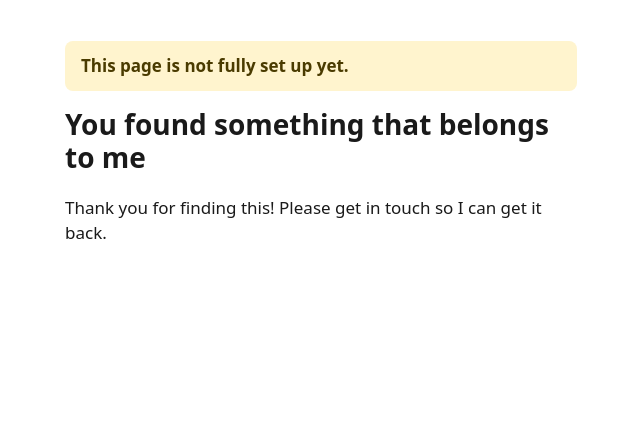
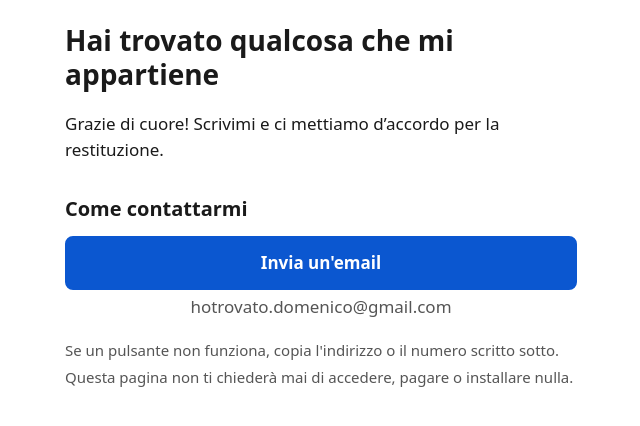
Before and after one commit to domenicoaloi1/ritrovato, a Jekyll site: the page built from index.html, in a window 1280 px wide. Shown: the top 426 px of the page, without its empty margins (319-959 px from the left). Built offline with Jekyll 4.4.1, drawn with Linux system fonts in a browser that asks for light colours.

Commit message:
Update settings.yml

```diff
--- a/_data/settings.yml
+++ b/_data/settings.yml
@@ -8,7 +8,7 @@
 # Multi-line text after | needs no quotes: just keep each line indented.
 
 # Page language: "en" or "it"
-language: "en"
+language: "it"
 
 # Optional: your first name or a nickname, shown as "This belongs to ...".
 # Leave empty ("") to hide it.
@@ -16,7 +16,7 @@ owner_name: ""
 
 # Shown on the generic page and on items without their own message.
 default_message: |
-  Thank you for finding this! Please get in touch so I can get it back.
+  Grazie di cuore! Scrivimi e ci mettiamo d'accordo per la restituzione.
 
 # How the finder can reach you, in order of preference (the first one is
 # the most prominent). Keep the ones you want and delete the others.
@@ -28,7 +28,7 @@ contacts:
   # Email: use a dedicated alias you can throw away, not your main address.
   # It is visible to anyone, spam bots included.
   - type: email
-    address: "you@example.com"
+    address: "hotrovato.domenico@gmail.com"
 
   # Phone call. With country code, e.g. "+<country code> <number>",
   # in quotes; spaces are fine.
```
